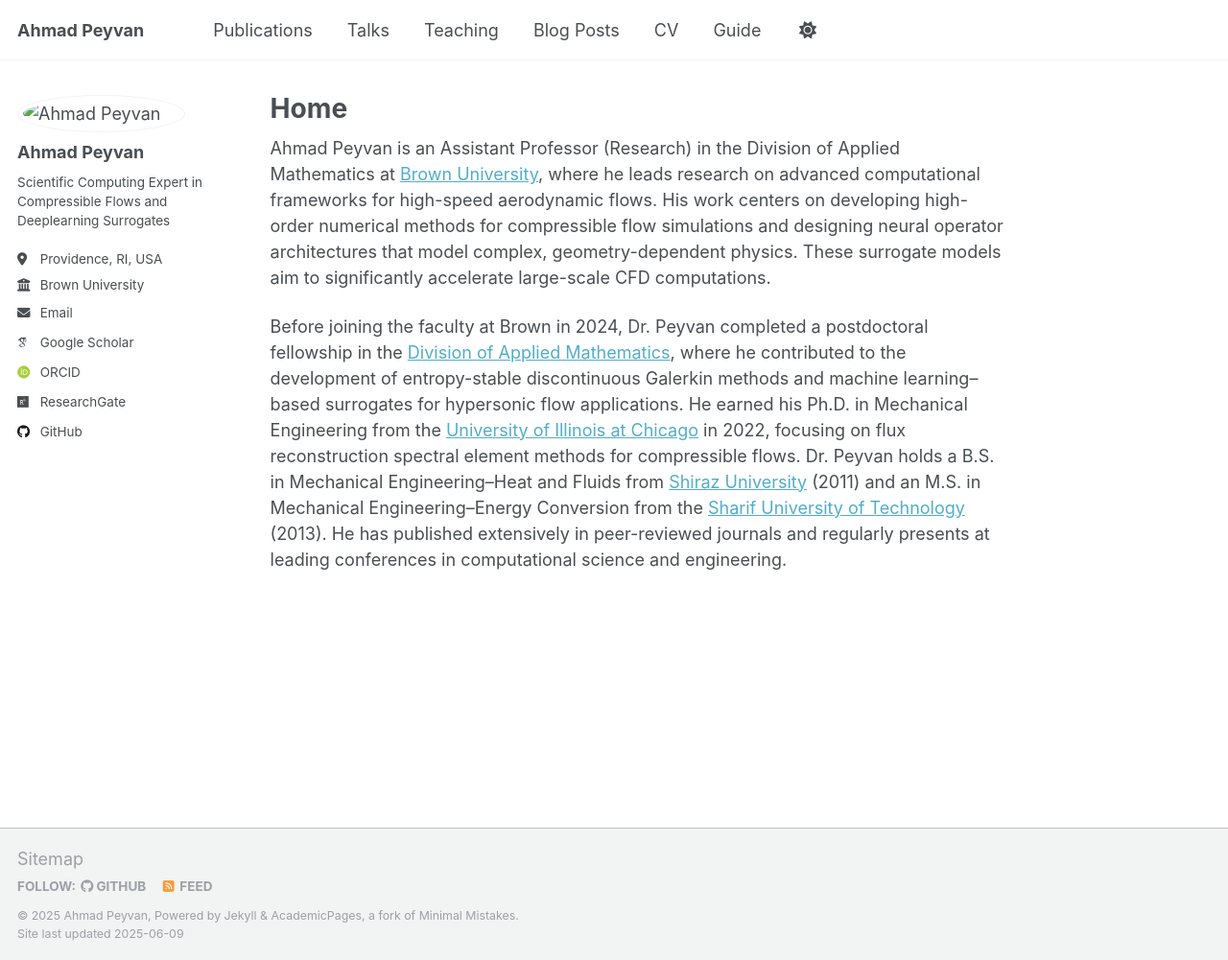
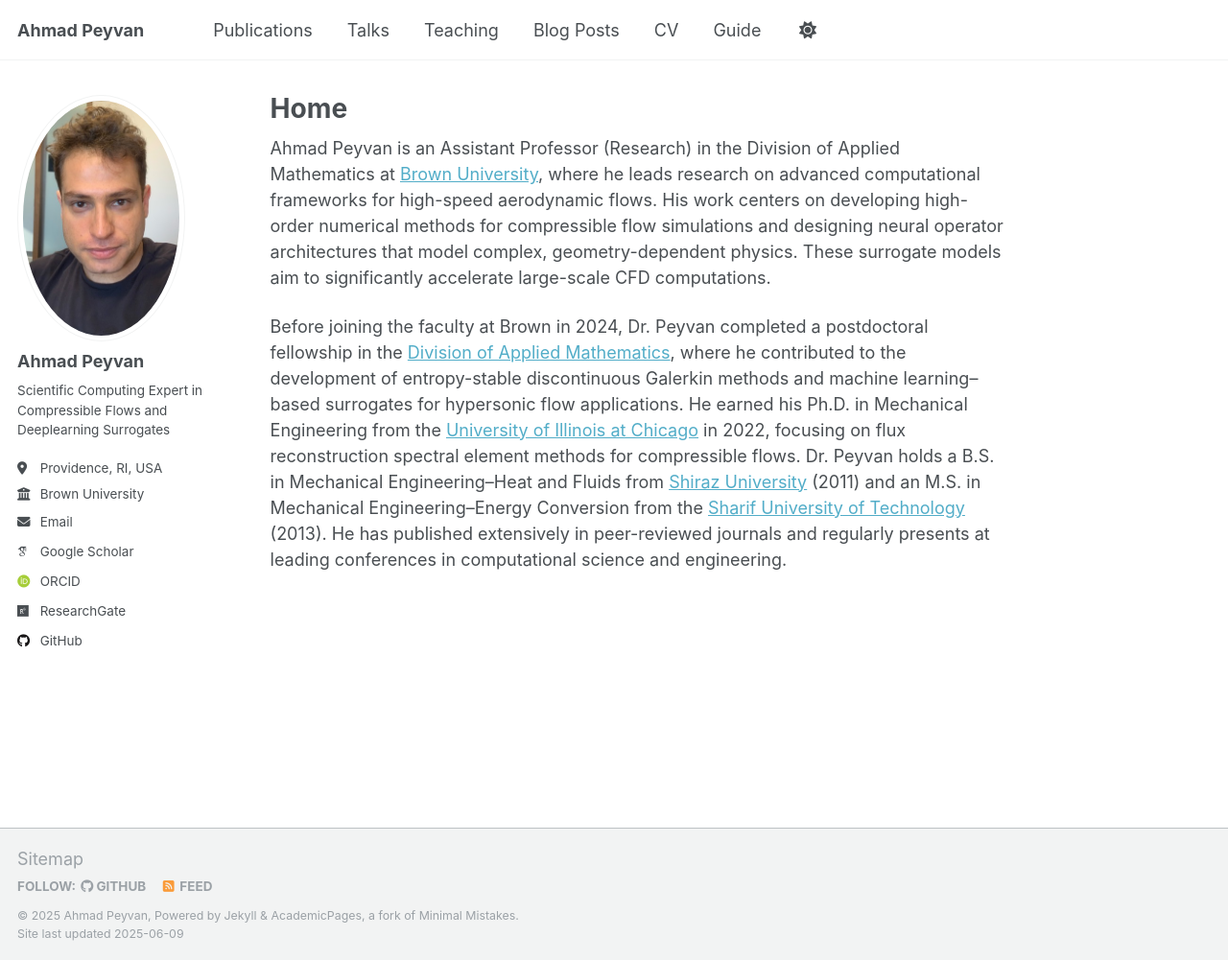
Before and after one commit to ahmadpeyvan/ahmadpeyvan.github.io, a Jekyll site: the page built from _pages/about.md, in a window 1280 px wide and 1001 px high. Shown: the whole window at 96% size. Built offline with Jekyll 4.4.1, drawn with Linux system fonts in a browser that asks for light colours; some web fonts are replaced.

Commit message:
Fixing photo

```diff
--- a/_config.yml
+++ b/_config.yml
@@ -22,7 +22,7 @@ repository               : "https://github.com/ahmadpeyvan/ahmadpeyvan.github.io
 #               Additional customization can be done by editing /_includes/author-profile.html
 author:
   # Biographic information
-  avatar           : "/images/profile_ahmad.jpg"
+  avatar           : "profile_ahmad.jpg"
   name             : "Ahmad Peyvan"
   pronouns         : # example: "she/her"
   bio              : "Scientific Computing Expert in Compressible Flows and Deeplearning Surrogates"
```
